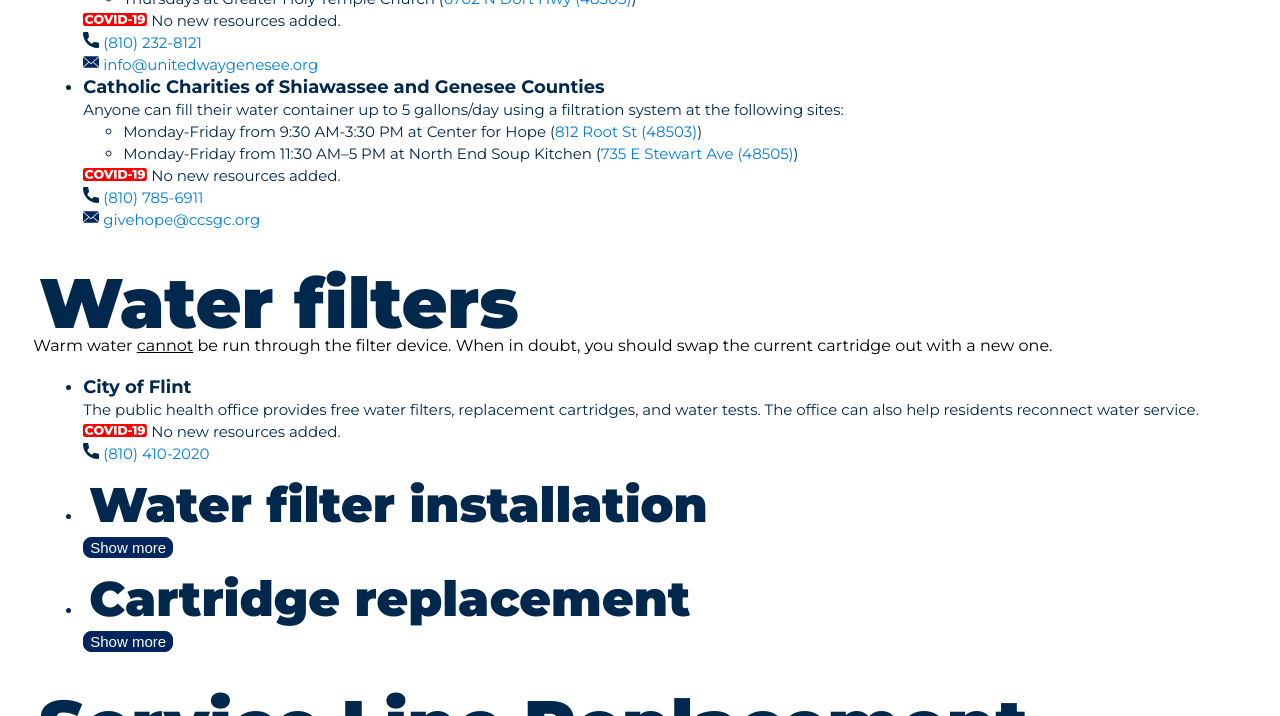
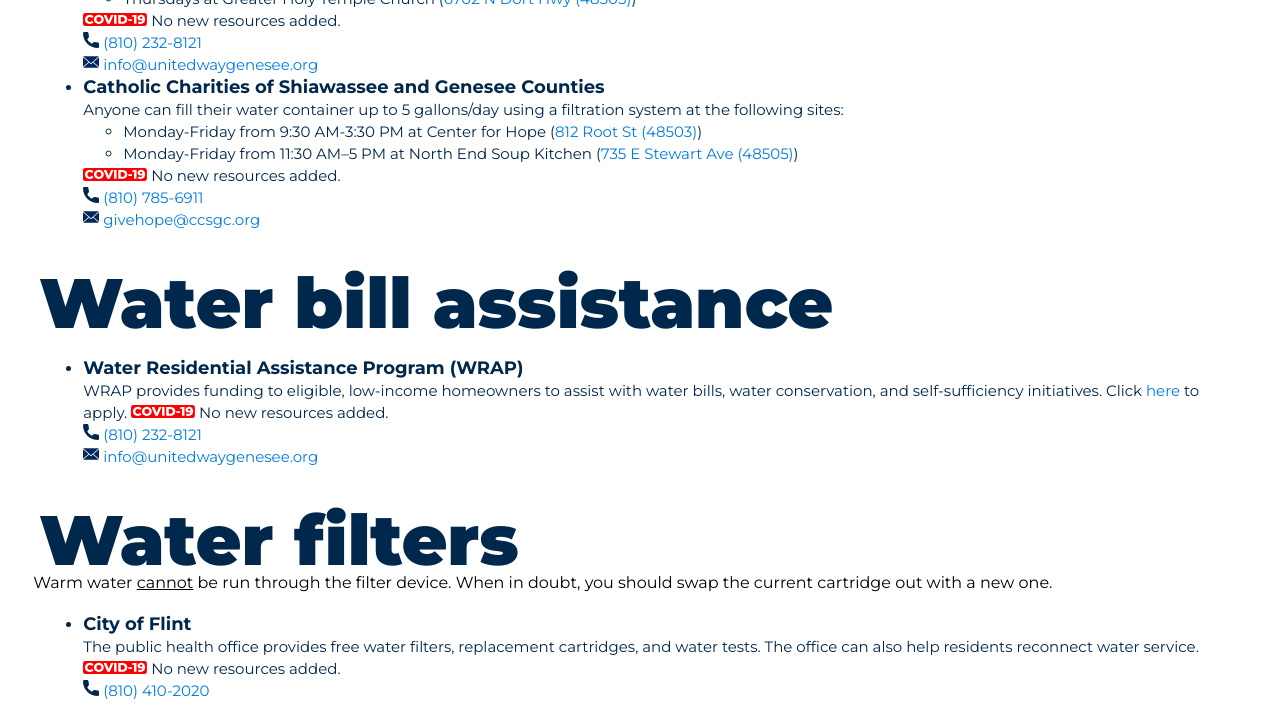
Before and after one commit to umichfjp/umichfjp.github.io, a Jekyll site: the page built from pages/resources.html, in a window 1280 px wide and 900 px high, scrolled down 2356 px, cut to the strip 0-716 px from the top of the window. Built offline with Jekyll 4.4.1, drawn with Linux system fonts in a browser that asks for light colours.

Commit message:
Update resources.html

```diff
--- a/pages/resources.html
+++ b/pages/resources.html
@@ -190,6 +190,19 @@ title: Resources for Flint residents
             <img src="https://umichfjp.github.io/assets/icons/covid.svg" alt="covid-19" style="width:64px;"> No new resources added.
             <br /><img src="https://umichfjp.github.io/assets/icons/phone.svg" alt="Phone" style="width:16px;"> <a href="tel:+1810-785-6911">(810) 785-6911</a>
             <br /><img src="https://umichfjp.github.io/assets/icons/mail.svg" alt="Mail" style="width:16px;"> <a href="mailto:givehope@ccsgc.org">givehope@ccsgc.org</a>
+          </li>
+        </h3>
+        </ul>
+
+        <br /><div class="titlere">Water bill assistance</div>
+        <ul>
+        <h3>
+          <li>
+            <b><big>Water Residential Assistance Program (WRAP)</big></b>
+            <br />WRAP provides funding to eligible, low-income homeowners to assist with water bills, water conservation, and self-sufficiency initiatives. Click <a href="https://docs.google.com/forms/d/e/1FAIpQLSfAsQ_d8pNwStfCepnYqfqFWiQZu4lb7aP72tByQho8DvcltQ/viewform" target="_blank">here</a> to apply.
+            <img src="https://umichfjp.github.io/assets/icons/covid.svg" alt="covid-19" style="width:64px;"> No new resources added.
+            <br /><img src="https://umichfjp.github.io/assets/icons/phone.svg" alt="Phone" style="width:16px;"> <a href="tel:+1810-232-8121">(810) 232-8121</a>
+            <br /><img src="https://umichfjp.github.io/assets/icons/mail.svg" alt="Mail" style="width:16px;"> <a href="mailto:info@unitedwaygenesee.org">info@unitedwaygenesee.org</a>
           </li>
         </h3>
         </ul>
```
